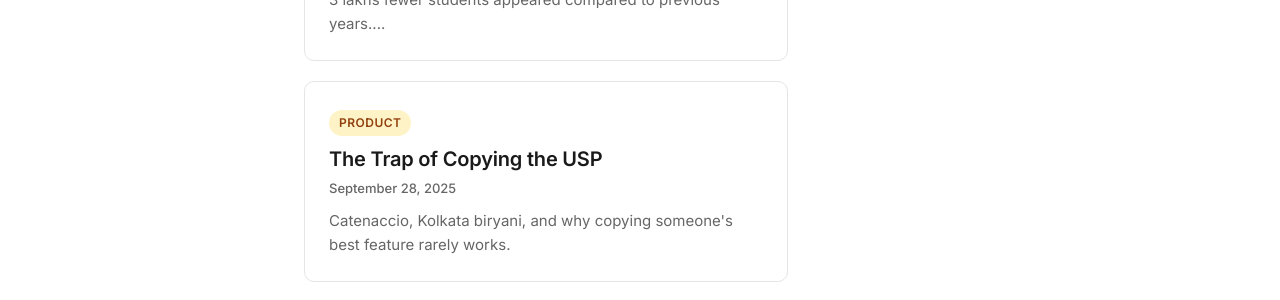
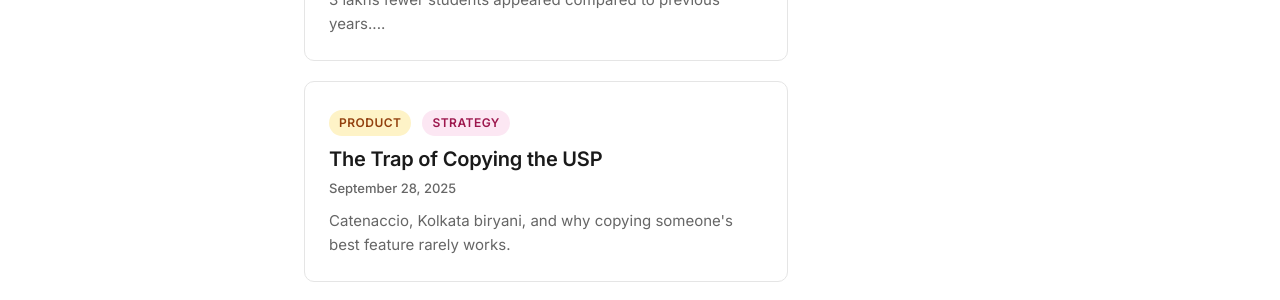
Before and after one commit to shibaprasadb/shibaprasadb.github.io, a Jekyll site: the page built from blog.html, in a window 1280 px wide and 1400 px high, scrolled down 762 px. Shown: the part 150-450 px from the top of the window. Built offline with Jekyll 4.4.1, drawn with Linux system fonts in a browser that asks for light colours.

Commit message:
Show all post tags on preview cards instead of only the first
Previously, post-list.html only rendered `post.tags | first`, so posts
with multiple tags (e.g. "product" and "strategy") only showed one tag
pill. Now all tags are rendered in a loop with proper spacing.

https://claude.ai/code/session_01EDgCz87fhK9m6G7uqrvqVX

```diff
--- a/_includes/post-list.html
+++ b/_includes/post-list.html
@@ -16,11 +16,11 @@
         {% assign tag_slugs = tag_slugs | append: tag_slug %}
       {% endfor %}
     {% endif %}
-    {% assign primary_tag = post.tags | first %}
-    {% assign primary_tag_slug = primary_tag | slugify %}
-    <article class="post-item post-card" data-tags="{{ tag_slugs }}">
-      {% if primary_tag %}
-        <span class="post-card-tag tag-{{ primary_tag_slug }}">{{ primary_tag }}</span>
+<article class="post-item post-card" data-tags="{{ tag_slugs }}">
+      {% if post.tags %}
+        {% for tag in post.tags %}
+          <span class="post-card-tag tag-{{ tag | slugify }}">{{ tag }}</span>
+        {% endfor %}
       {% endif %}
       <h3 class="post-card-title">
         <a href="{{ post.url | relative_url }}">{{ post.title }}</a>
--- a/style.css
+++ b/style.css
@@ -347,6 +347,7 @@ nav .nav-icon:hover {
   padding: 3px 10px;
   border-radius: 100px;
   margin-bottom: 10px;
+  margin-right: 6px;
 }
 
 /* Tag colors — light mode */
```
